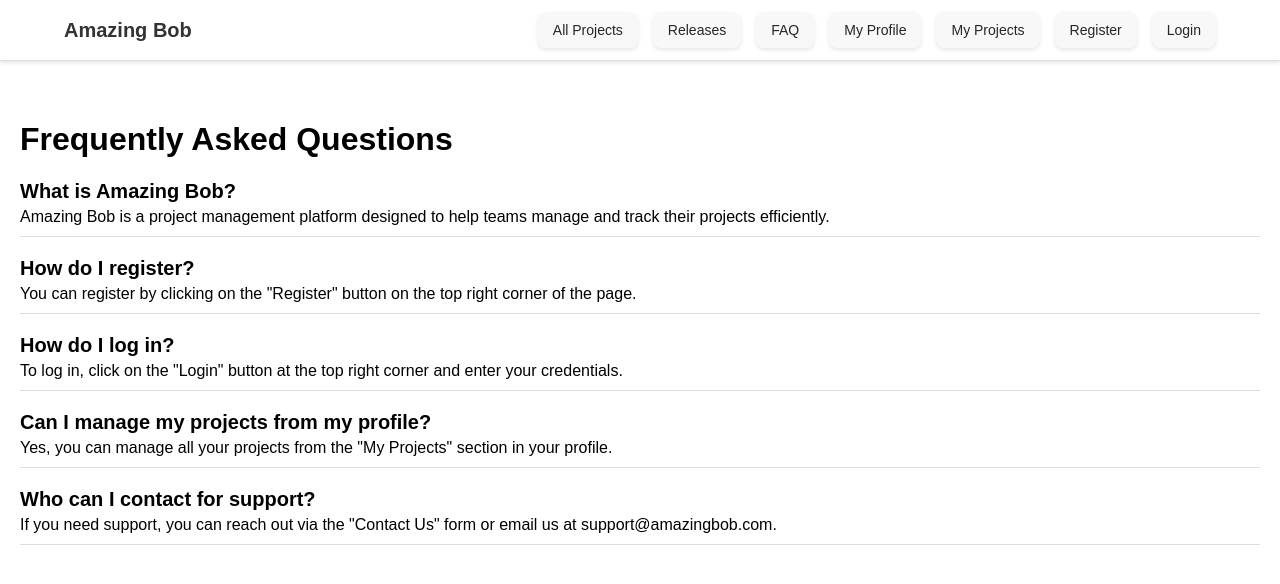
After one commit to ckuly/amazing-bob, a Django app: page /home/faq/ in a window 1280 px wide. The commit adds this page. Shown: the top 584 px of the page. Run offline with Django 5.2, Linux system fonts and the light colour scheme.

Commit message:
Very very changes

```diff
--- a/mysite/settings.py
+++ b/mysite/settings.py
@@ -114,6 +114,10 @@ USE_TZ = True
 
 STATIC_URL = 'static/'
 
+STATICFILES_DIRS = [
+    path.join(BASE_DIR, 'static'),
+]
+
 # Default primary key field type
 # https://docs.djangoproject.com/en/5.1/ref/settings/#default-auto-field
 
--- a/mysite/urls.py
+++ b/mysite/urls.py
@@ -16,8 +16,11 @@ Including another URLconf
 """
 from django.contrib import admin
 from django.urls import include, path
+from django.views.generic import RedirectView
 
 urlpatterns = [
-    path("dashboard/", include("phandling.urls")), # NOQA
+    path('', RedirectView.as_view(url='home/', permanent=True)),
+    path('home/', include("phandling.urls")),
+    path('accounts/', include('django.contrib.auth.urls')),
     path('admin/', admin.site.urls),
 ]
--- /dev/null
+++ b/phandling/templates/base.html
@@ -0,0 +1,30 @@
+<!DOCTYPE html>
+<html lang="en">
+<head>
+    {% load static %}
+    <link rel="stylesheet" href="{% static 'css/style.css' %}">
+    <title>{% block title %}Home{% endblock %}</title>
+</head>
+<body>
+    <div id="header">
+        <div class="header-container">
+            <div class="logo">
+                <a href="/home/">Amazing Bob</a>
+            </div>
+            <nav class="nav-links">
+                <a href="/home/projects" class="header-button">All Projects</a>
+                <a href="/home/releases/" class="header-button">Releases</a>
+                <a href="/home/faq/" class="header-button">FAQ</a>
+                <a href="/accounts/profile" class="header-button">My Profile</a>
+                <a href="/accounts/projects" class="header-button">My Projects</a>
+                <a href="/accounts/register" class="header-button">Register</a>
+                <a href="/accounts/login" class="header-button">Login</a>
+            </nav>
+        </div>
+    </div>
+
+    <div id="content">
+        {% block content %}{% endblock %}
+    </div>
+</body>
+</html>
--- /dev/null
+++ b/phandling/templates/faq.html
@@ -0,0 +1,55 @@
+{% extends "base.html" %}
+
+{% block content %}
+<html>
+<head>
+    <meta charset="UTF-8">
+    <title>Frequently Asked Questions</title>
+    <style>
+        body {
+            font-family: Arial, sans-serif;
+        }
+        .faq-item {
+            margin-bottom: 20px;
+            border-bottom: 1px solid #ddd;
+            padding-bottom: 10px;
+        }
+        .faq-item h2 {
+            font-size: 20px;
+            margin-bottom: 5px;
+        }
+        .faq-item p {
+            margin: 0;
+        }
+    </style>
+</head>
+<body>
+    <h1>Frequently Asked Questions</h1>
+
+    <div class="faq-item">
+        <h2>What is Amazing Bob?</h2>
+        <p>Amazing Bob is a project management platform designed to help teams manage and track their projects efficiently.</p>
+    </div>
+
+    <div class="faq-item">
+        <h2>How do I register?</h2>
+        <p>You can register by clicking on the "Register" button on the top right corner of the page.</p>
+    </div>
+
+    <div class="faq-item">
+        <h2>How do I log in?</h2>
+        <p>To log in, click on the "Login" button at the top right corner and enter your credentials.</p>
+    </div>
+
+    <div class="faq-item">
+        <h2>Can I manage my projects from my profile?</h2>
+        <p>Yes, you can manage all your projects from the "My Projects" section in your profile.</p>
+    </div>
+
+    <div class="faq-item">
+        <h2>Who can I contact for support?</h2>
+        <p>If you need support, you can reach out via the "Contact Us" form or email us at support@amazingbob.com.</p>
+    </div>
+</body>
+</html>
+{% endblock %}
--- a/phandling/urls.py
+++ b/phandling/urls.py
@@ -2,5 +2,8 @@ from django.urls import path, include
 from . import views
 
 urlpatterns = [
+    path('', views.home, name='home'),
+    path('faq/', views.faq, name='faq'),
+    path('releases/', views.releases, name='releases'),
     path('projects/', views.project_dashboard, name='project_dashboard'),
 ]
--- a/phandling/views.py
+++ b/phandling/views.py
@@ -1,9 +1,20 @@
 from django.shortcuts import render
 from .models import Project
+from django.contrib.auth.forms import UserCreationForm
+
+def home(request):
+    return render(request, 'base.html')
+
+def faq(request):
+    return render(request, 'faq.html')
+
+def releases(request):
+    return render(request, 'releases.html')
 
 def project_dashboard(request):
-    projects = Project.objects.prefetch_related('employees').select_related('jobs', 'bills', 'client', 'manager') # NOQA
-    context = {
-        'projects': projects
-    }
-    return render(request, 'project_dashboard.html', context)
+    projects = Project.objects.all()  # Retrieve all projects
+    return render(request, 'project_dashboard.html', {'projects': projects})
+
+def register(request):
+    form = UserCreationForm()
+    return render(request, 'registration/login.html', {"form": form})
--- /dev/null
+++ b/static/css/style.css
@@ -0,0 +1,81 @@
+/* Reset default styles for consistent rendering */
+body, ul, li, a {
+    margin: 0;
+    padding: 0;
+    list-style: none;
+    text-decoration: none;
+    font-family: Arial, sans-serif;
+}
+
+/* Header bar container */
+#header {
+    width: 100%;
+    background-color: #ffffff;
+    border-bottom: 1px solid #ddd;
+    display: flex;
+    justify-content: center;
+    align-items: center;
+    position: fixed;
+    top: 0;
+    z-index: 1000;
+    height: 60px;
+    box-shadow: 0 2px 4px rgba(0, 0, 0, 0.1);
+}
+
+/* Header content container */
+.header-container {
+    width: 90%;
+    max-width: 1200px;
+    display: flex;
+    justify-content: space-between;
+    align-items: center;
+}
+
+/* Logo styling */
+.logo a {
+    font-size: 20px;
+    font-weight: bold;
+    color: #333;
+    text-decoration: none;
+    transition: color 0.3s;
+}
+
+.logo a:hover {
+    color: #3897f0;
+}
+
+/* Navigation links container */
+.nav-links {
+    display: flex;
+    gap: 15px;
+}
+
+/* Header button links */
+.header-button {
+    font-size: 14px;
+    font-weight: 500;
+    color: #262626;
+    padding: 10px 15px;
+    border-radius: 8px;
+    background-color: #f8f8f8;
+    transition: all 0.3s ease;
+    box-shadow: 0 2px 4px rgba(0, 0, 0, 0.1);
+}
+
+.header-button:hover {
+    background-color: #eeeeee;
+    color: #000000;
+    box-shadow: 0 4px 6px rgba(0, 0, 0, 0.2);
+}
+
+/* Active button styling (if needed) */
+.header-button.active {
+    background-color: #3897f0;
+    color: #ffffff;
+}
+
+/* Content adjustment for fixed header */
+#content {
+    margin-top: 80px; /* Adjust to match header height */
+    padding: 20px;
+}
```
Also changed, not shown: phandling/templates/project_dashboard.html (renamed from templates/project_dashboard.html, +8 -3 lines), phandling/templates/registration/login.html (added, +33 -0 lines), phandling/templates/releases.html (added, +43 -0 lines), db.sqlite3.
